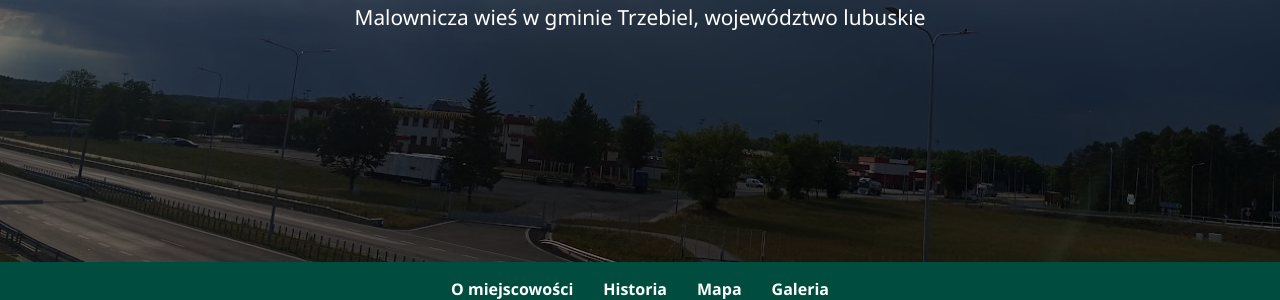
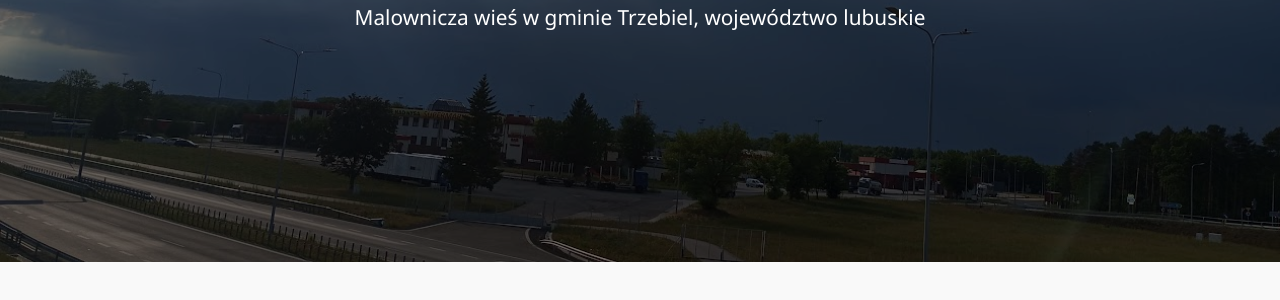
Before and after one commit to skoczekIT/historia-Ka-ki-, a plain HTML site: page index.html in a window 1280 px wide. Shown: the part 298-598 px from the top of the page. Drawn offline with Linux system fonts and the light colour scheme.

Commit message:
Update index.html

```diff
--- a/index.html
+++ b/index.html
@@ -161,12 +161,7 @@
     <p>Malownicza wieś w gminie Trzebiel, województwo lubuskie</p>
   </header>
 
-  <nav>
-    <a href="#o-wsi">O miejscowości</a>
-    <a href="#historia">Historia</a>
-    <a href="#mapa">Mapa</a>
-    <a href="#galeria">Galeria</a>
-  </nav>
+
 
   <div class="container">
     <section id="o-wsi">
```
